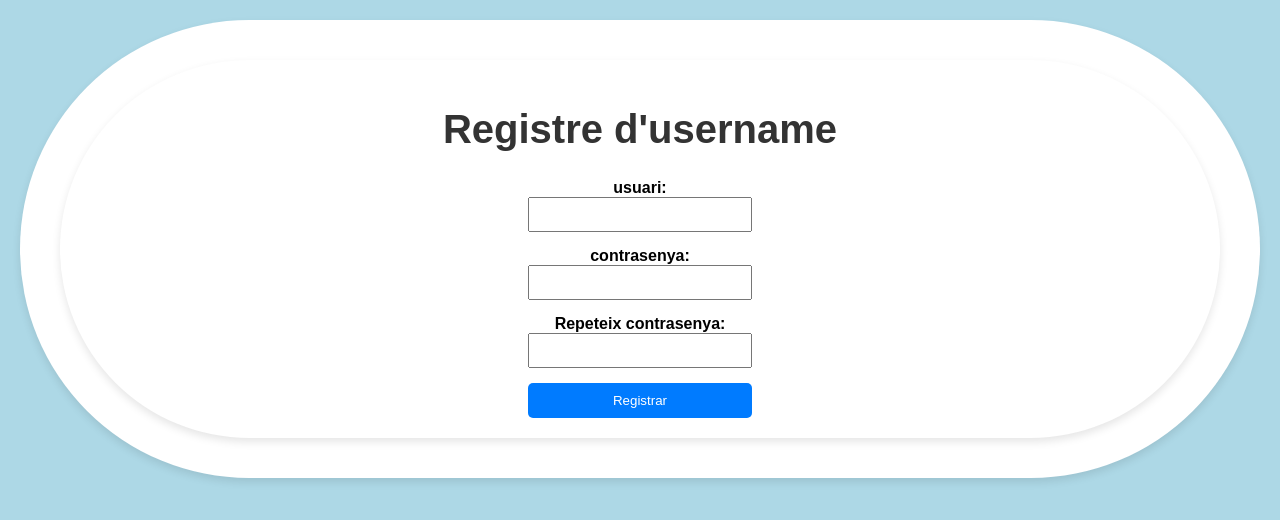
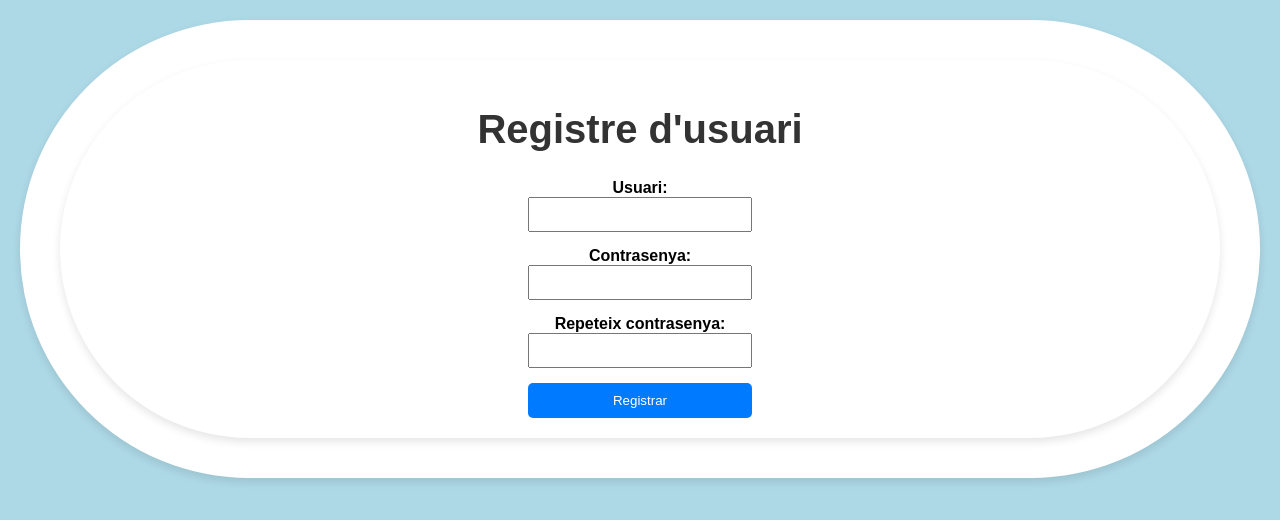
Before and after one commit to oorbea/QRESP_frontend, a React (Create React App) app: page /register in a window 1280 px wide. Shown: the top 520 px of the page. Built offline with nearby package versions, Linux system fonts and the light colour scheme.

Commit message:
correciones conexiones con api
lo que hay arriba

```diff
--- a/src/Register.js
+++ b/src/Register.js
@@ -6,7 +6,7 @@ export default function Register() {
   const [formData, setFormData] = useState({
     username: "",
     password: "",
-    re_password: "",
+    re_password: "", // Afegeixo el camp re_password a l'estat
   });
   const [message, setMessage] = useState("");
   const [error, setError] = useState("");
@@ -28,7 +28,7 @@ export default function Register() {
       return false;
     }
 
-    // Comprovar si la password compleix els requisits
+    // Comprovar si la contrasenya compleix els requisits
     const passwordRegex = /^(?=.*[A-Z]).{8,}$/; // Majúscula i mínim 8 caràcters
     if (!passwordRegex.test(password)) {
       setError(
@@ -36,12 +36,12 @@ export default function Register() {
       );
       return false;
     }
+
+    // Comprovar la longitud màxima de la contrasenya
     if (password.length > 100) {
-        setError(
-          "La contrasenya no pot ser tant gran."
-        );
-        return false;
-      }
+      setError("La contrasenya no pot ser tant gran.");
+      return false;
+    }
 
     return true;
   };
@@ -55,7 +55,7 @@ export default function Register() {
     }
 
     try {
-      const response = await fetch("http://localhost:3000/qresp_api/register", {
+      const response = await fetch("http://localhost:1234/qresp_api/register", {
         method: "POST",
         headers: {
           "Content-Type": "application/json",
@@ -64,7 +64,7 @@ export default function Register() {
       });
 
       if (response.ok) {
-        setMessage("username registrat amb èxit.");
+        setMessage("Usuari registrat amb èxit.");
         navigate("/intro-dades"); // Redirigir a la pàgina IntroDades després de l'èxit
       } else {
         const errorData = await response.json();
@@ -78,10 +78,10 @@ export default function Register() {
 
   return (
     <div className="App">
-      <h1>Registre d'username</h1>
+      <h1>Registre d'usuari</h1>
       <form onSubmit={handleSubmit} className="register-form-reg">
         <div className="form-group-reg">
-          <label htmlFor="username">usuari:</label>
+          <label htmlFor="username">Usuari:</label>
           <input
             type="text"
             id="username"
@@ -92,7 +92,7 @@ export default function Register() {
           />
         </div>
         <div className="form-group-reg">
-          <label htmlFor="password">contrasenya:</label>
+          <label htmlFor="password">Contrasenya:</label>
           <input
             type="password"
             id="password"
```
Also changed, not shown: 1 other file (tests, documents, lock files or other folders).
